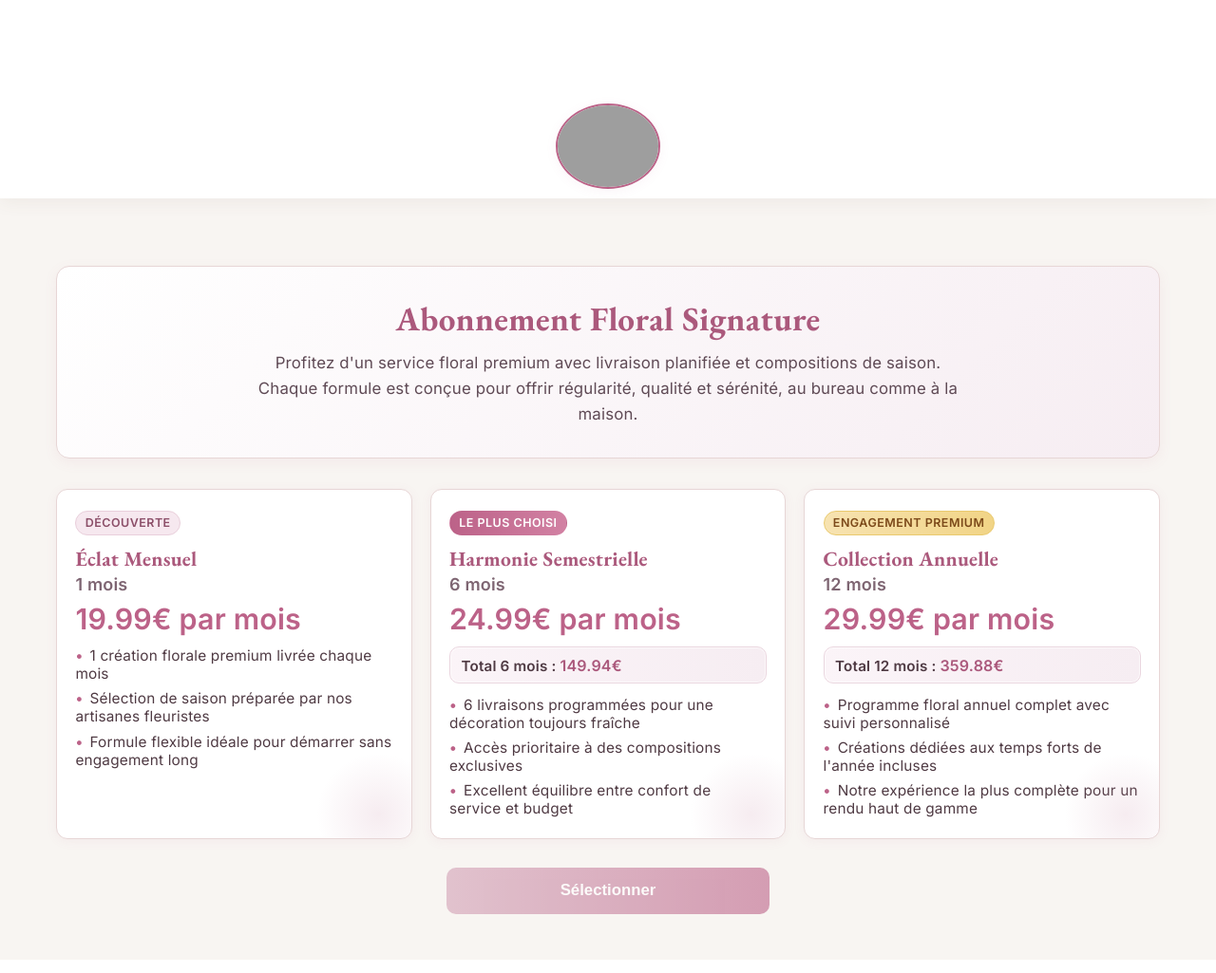
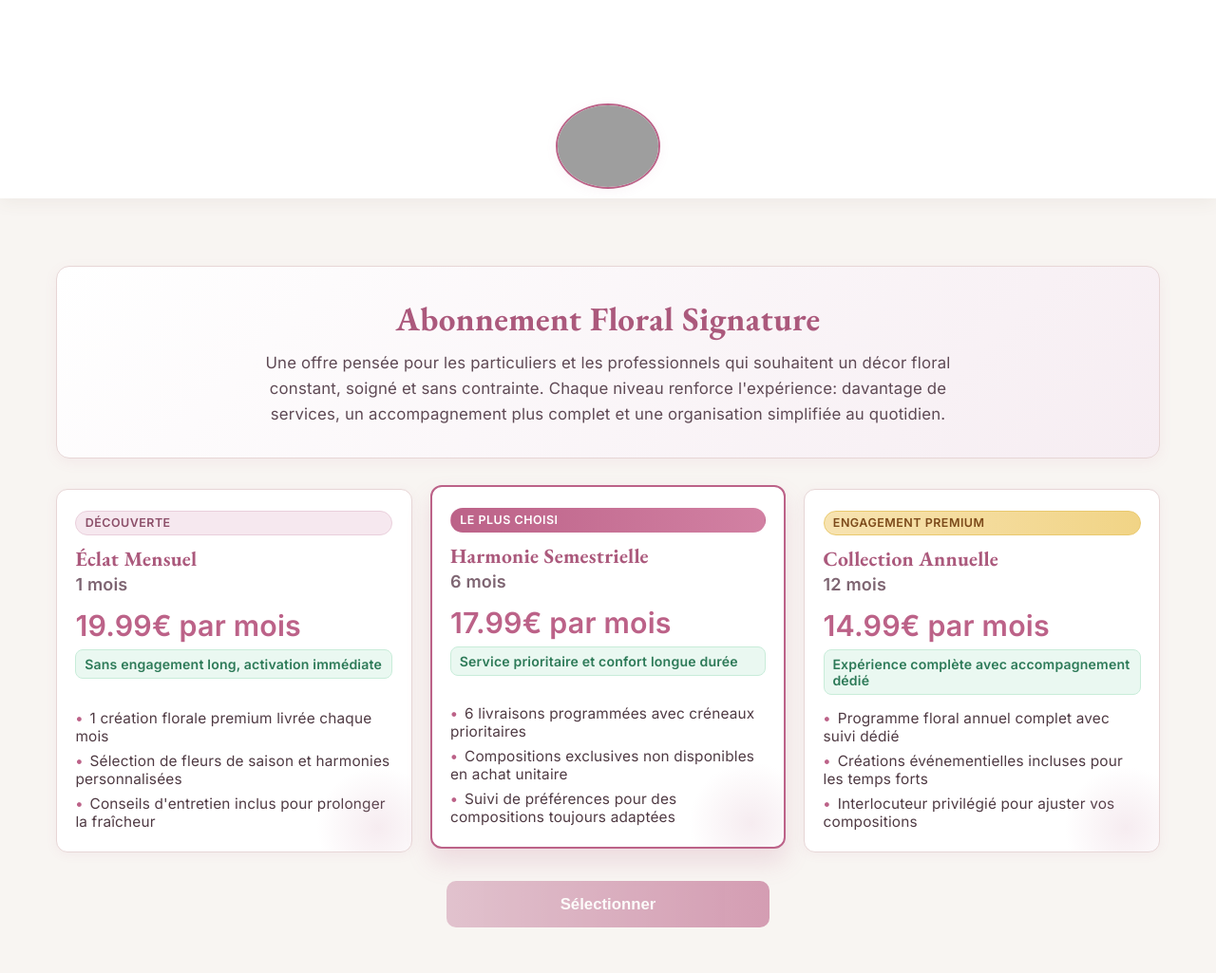
Before and after one commit to Issercio/Demo-day, a Flask app: page /subscription.html in a window 1280 px wide. Shown: the part 91-1116 px from the top of the page at 95% size. Run offline with Flask 3, Linux system fonts and the light colour scheme; grey boxes are pictures that could not be loaded.

Commit message:
add the project

```diff
--- a/Demoday/app/static/css/subscription.css
+++ b/Demoday/app/static/css/subscription.css
@@ -31,6 +31,7 @@ main {
     display: grid;
     grid-template-columns: repeat(3, minmax(0, 1fr));
     gap: 1.2rem;
+    align-items: stretch;
 }
 
 .subscription-card {
@@ -43,6 +44,8 @@ main {
     transition: transform 0.18s ease, box-shadow 0.18s ease, border-color 0.18s ease;
     position: relative;
     overflow: hidden;
+    display: flex;
+    flex-direction: column;
 }
 
 .subscription-card:hover {
@@ -88,6 +91,12 @@ main {
     border-color: transparent;
 }
 
+.subscription-card[data-plan="semester"] {
+    border: 2px solid #bc6288;
+    transform: translateY(-4px);
+    box-shadow: 0 14px 26px rgba(188, 98, 136, 0.18);
+}
+
 .plan-badge.premium {
     color: #7c4a1a;
     background: linear-gradient(90deg, #f7e3b1 0%, #f1d486 100%);
@@ -110,7 +119,7 @@ main {
     color: #bc6288;
     font-size: 1.9rem;
     font-weight: 700;
-    margin: 0.4rem 0 0.7rem;
+    margin: 0.4rem 0 0.45rem;
 }
 
 .total-cost {
@@ -130,11 +139,23 @@ main {
     font-size: 1rem;
 }
 
+.plan-saving {
+    margin: 0 0 0.9rem;
+    font-size: 0.88rem;
+    font-weight: 700;
+    color: #2d7a58;
+    background: #eaf8f1;
+    border: 1px solid #c8ecd9;
+    border-radius: 8px;
+    padding: 0.4rem 0.55rem;
+}
+
 .features {
     list-style: none;
     display: flex;
     flex-direction: column;
     gap: 0.45rem;
+    margin-top: auto;
 }
 
 .features li {
@@ -202,6 +223,10 @@ main {
         grid-template-columns: 1fr;
     }
 
+    .subscription-card[data-plan="semester"] {
+        transform: none;
+    }
+
     .hero {
         padding: 1.6rem 1rem;
     }
--- a/Demoday/app/templates/subscription.html
+++ b/Demoday/app/templates/subscription.html
@@ -5,7 +5,7 @@
     <meta name="viewport" content="width=device-width, initial-scale=1.0">
     <title>Abonnement Floral</title>
     <link rel="stylesheet" href="../static/css/style.css">
-    <link rel="stylesheet" href="../static/css/subscription.css?v=20260828-2">
+    <link rel="stylesheet" href="../static/css/subscription.css?v=20260828-3">
 </head>
 <body>
     <header>
@@ -41,8 +41,8 @@
         <section class="hero">
             <h1>Abonnement Floral Signature</h1>
             <p class="intro-text">
-                Profitez d'un service floral premium avec livraison planifiée et compositions de saison.
-                Chaque formule est conçue pour offrir régularité, qualité et sérénité, au bureau comme à la maison.
+                Une offre pensée pour les particuliers et les professionnels qui souhaitent un décor floral constant, soigné et sans contrainte.
+                Chaque niveau renforce l'expérience: davantage de services, un accompagnement plus complet et une organisation simplifiée au quotidien.
             </p>
         </section>
 
@@ -52,10 +52,11 @@
                 <h2>Éclat Mensuel</h2>
                 <p class="duration">1 mois</p>
                 <p class="price">19.99€ par mois</p>
+                <p class="plan-saving">Sans engagement long, activation immédiate</p>
                 <ul class="features">
                     <li>1 création florale premium livrée chaque mois</li>
-                    <li>Sélection de saison préparée par nos artisanes fleuristes</li>
-                    <li>Formule flexible idéale pour démarrer sans engagement long</li>
+                    <li>Sélection de fleurs de saison et harmonies personnalisées</li>
+                    <li>Conseils d'entretien inclus pour prolonger la fraîcheur</li>
                 </ul>
             </div>
 
@@ -63,12 +64,12 @@
                 <span class="plan-badge popular">Le plus choisi</span>
                 <h2>Harmonie Semestrielle</h2>
                 <p class="duration">6 mois</p>
-                <p class="price">24.99€ par mois</p>
-                <p class="total-cost">Total 6 mois : <strong>149.94€</strong></p>
+                <p class="price">17.99€ par mois</p>
+                <p class="plan-saving">Service prioritaire et confort longue durée</p>
                 <ul class="features">
-                    <li>6 livraisons programmées pour une décoration toujours fraîche</li>
-                    <li>Accès prioritaire à des compositions exclusives</li>
-                    <li>Excellent équilibre entre confort de service et budget</li>
+                    <li>6 livraisons programmées avec créneaux prioritaires</li>
+                    <li>Compositions exclusives non disponibles en achat unitaire</li>
+                    <li>Suivi de préférences pour des compositions toujours adaptées</li>
                 </ul>
             </div>
 
@@ -76,12 +77,12 @@
                 <span class="plan-badge premium">Engagement premium</span>
                 <h2>Collection Annuelle</h2>
                 <p class="duration">12 mois</p>
-                <p class="price">29.99€ par mois</p>
-                <p class="total-cost">Total 12 mois : <strong>359.88€</strong></p>
+                <p class="price">14.99€ par mois</p>
+                <p class="plan-saving">Expérience complète avec accompagnement dédié</p>
                 <ul class="features">
-                    <li>Programme floral annuel complet avec suivi personnalisé</li>
-                    <li>Créations dédiées aux temps forts de l'année incluses</li>
-                    <li>Notre expérience la plus complète pour un rendu haut de gamme</li>
+                    <li>Programme floral annuel complet avec suivi dédié</li>
+                    <li>Créations événementielles incluses pour les temps forts</li>
+                    <li>Interlocuteur privilégié pour ajuster vos compositions</li>
                 </ul>
             </div>
         </section>
```
